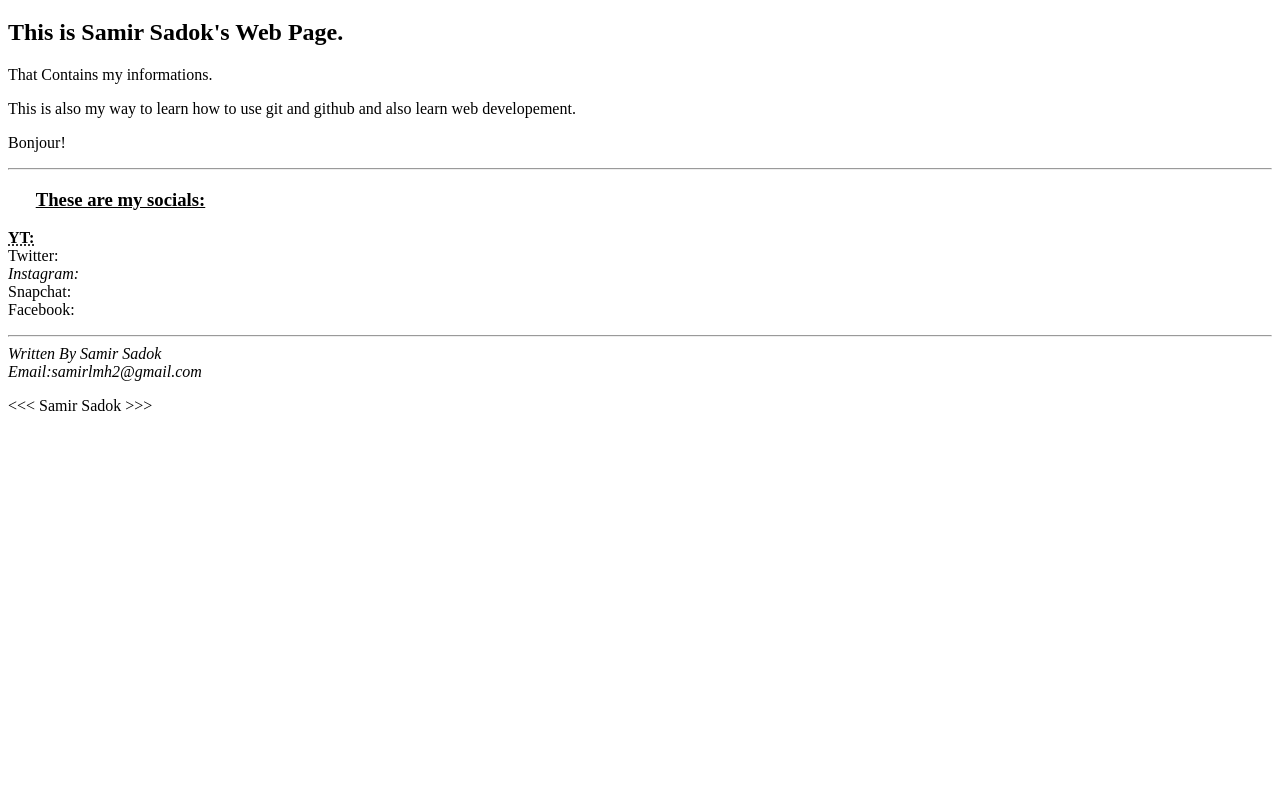
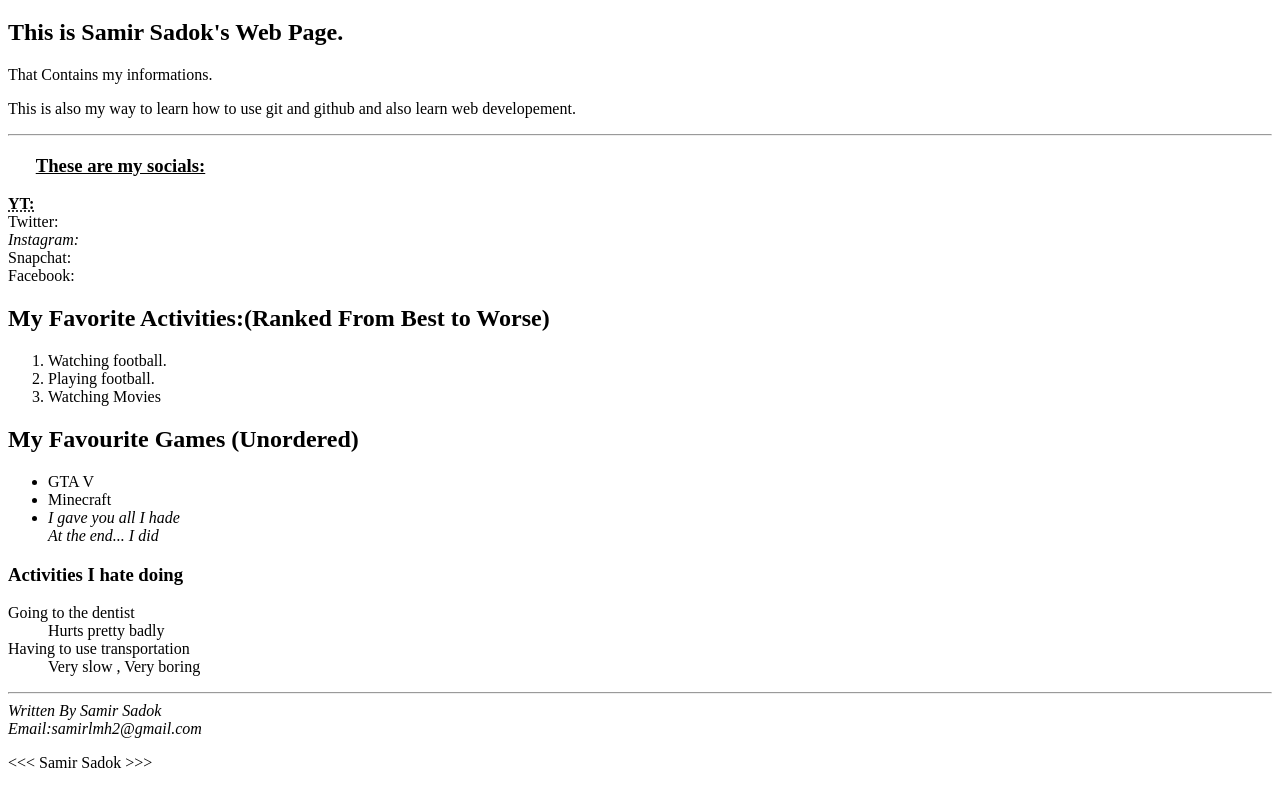
Before and after one commit to SadokAbdelhak/learning-web-dev, a plain HTML site: page Learning HTML/index.html in a window 1280 px wide. Shown: the part 61-849 px from the top of the page. Before the commit the page ends 800 px from the top, so only its background shows below. Drawn offline with Linux system fonts and the light colour scheme.

Commit message:
Learned Lists (Descriptif,Ordered,Unordered)

```diff
--- a/Learning HTML/index.html
+++ b/Learning HTML/index.html
@@ -1,16 +1,17 @@
 <!DOCTYPE html>
 <html lang="en">
+  <!--Meta data is wrote in the head section // meta data is stuff that provides data about the website that browsers or search engines see but users dont ex:author.. its important for SEO (search engine optimization)-->
 
-
-
-
-<!--Meta data is wrote in the head section // meta data is stuff that provides data about the website that browsers or search engines see but users dont ex:author.. its important for SEO (search engine optimization)-->
   <head>
-<title>Samir Info</title> <!-- This is the place where you show what the user sees-->
-<meta charset="UTF-8">
-<meta name="author" content="Samir Sadok">
-<meta name="Description" content="information about me,Portfolio of Samir,Computer Science student">
-<link rel="icon" href="Other-html-5-icon.png" type="image/x-icon">
+    <title>Samir Info</title>
+    <!-- This is the place where you show what the user sees-->
+    <meta charset="UTF-8" />
+    <meta name="author" content="Samir Sadok" />
+    <meta
+      name="Description"
+      content="information about me,Portfolio of Samir,Computer Science student"
+    />
+    <link rel="icon" href="Other-html-5-icon.png" type="image/x-icon" />
   </head>
 
   <body>
@@ -18,23 +19,49 @@
     <h1>Hello World !</h1>
     <h2>This is Samir Sadok's Web Page.</h2>
     <p>That Contains my informations.</p>
- <p>This is also my way to learn how to use git and github and also learn web developement.</p>
- <p>Bonjour!</p>
- <hr>
- <h3>&nbsp;&nbsp;&nbsp;&nbsp;&nbsp; <ins>These are my socials:</ins></h3> <!--This is an entety to leave an empty space, enteties also include &lt; and &gt;-->
- <p><strong><abbr title="Youtube">YT:</abbr></strong>
-<br>Twitter:
-    <br><em>Instagram:</em>
-    <br>Snapchat:
-    <br>Facebook:
+    <p>
+      This is also my way to learn how to use git and github and also learn web
+      developement.
     </p>
+    <hr />
+    <h3>&nbsp;&nbsp;&nbsp;&nbsp;&nbsp; <ins>These are my socials:</ins></h3>
+    <!--This is an entety to leave an empty space, enteties also include &lt; and &gt;-->
+    <p>
+      <strong><abbr title="Youtube">YT:</abbr></strong> <br />Twitter: <br /><em
+        >Instagram:</em
+      >
+      <br />Snapchat: <br />Facebook:
+    </p>
+    <h2>My Favorite Activities:(Ranked From Best to Worse)</h2>
+    <ol>
+      <!--This opens up an ordered list-->
+      <li>Watching football.</li>
+      <li>Playing football.</li>
+      <li>Watching Movies</li>
+    </ol>
+
+    <h2>My Favourite Games (Unordered)</h2>
+    <ul>
+      <!--This opens up an unordered list-->
+      <li>GTA V</li>
+      <li>Minecraft</li>
+      <li>
+        <address>I gave you all I hade <br>At the end... I did</address>
+      </li>
+    </ul>
+
+    <h3>Activities I hate doing</h3>
+    <dl> <!--Desctiptif List-->
+        <dt><!--Desctiptif Terms:--> Going to the dentist</dt>
+        <dd>Hurts pretty badly</dd>
+        <dt>Having to use transportation</dt>
+        <dd>Very slow , Very boring</dd>
+    </dl>
 
     <hr>
 
-<address>Written By Samir Sadok
-    <br>Email:samirlmh2@gmail.com</address>
+    <address>Written By Samir Sadok <br />Email:samirlmh2@gmail.com</address>
 
     <p>&lt;&lt;&lt; Samir Sadok &gt;&gt;&gt;</p>
-
   </body>
 </html>
```
Lines whose indentation alone changed are shown as unchanged.
